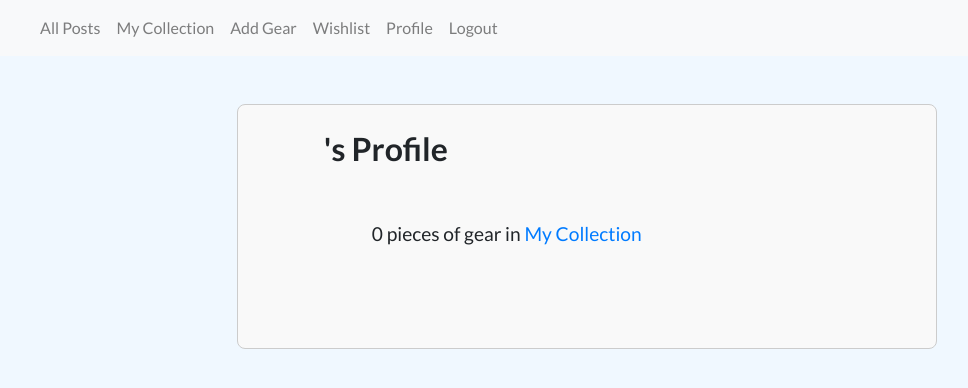
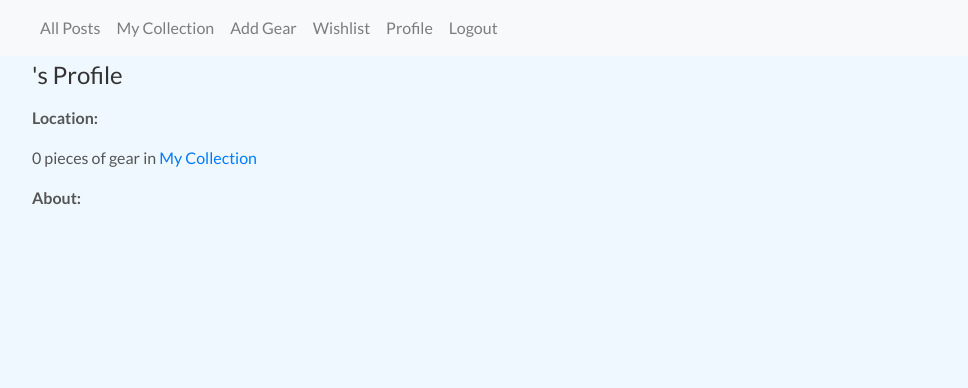
Before and after one commit to jeremywhitney/mygear, a React (Vite) app: page /profile/1 in a window 1280 px wide. Shown: the top 388 px of the page, without its empty margins (53-1021 px from the left). Built offline with nearby package versions, Linux system fonts and the light colour scheme; no server answers; sample sign-in values are in the browser's storage.

Commit message:
More Bootstrap transition. Profile and Wishlist.

```diff
--- a/src/components/users/UserProfile.jsx
+++ b/src/components/users/UserProfile.jsx
@@ -1,8 +1,109 @@
+// import { useEffect, useState } from "react";
+// import { Link, useParams } from "react-router-dom";
+// import { editUser, getUserById } from "../services/userService";
+// import { getPostsByUserId } from "../services/postService";
+// import "./Profile.css";
+
+// export const UserProfile = ({ currentUser }) => {
+//   const [user, setUser] = useState({});
+//   const [postsCount, setPostsCount] = useState(0);
+//   const [isEditMode, setIsEditMode] = useState(false);
+//   const [editableName, setEditableName] = useState("");
+//   const [editableLocation, setEditableLocation] = useState("");
+//   const [editableAboutMe, setEditableAboutMe] = useState("");
+//   const { userId } = useParams();
+
+//   useEffect(() => {
+//     const fetchUserData = async () => {
+//       const userObj = await getUserById(userId);
+//       setUser(userObj);
+//       setEditableName(userObj.name);
+//       setEditableLocation(userObj.location);
+//       setEditableAboutMe(userObj.about);
+
+//       const postsArray = await getPostsByUserId(userId);
+//       setPostsCount(postsArray.length);
+//     };
+//     fetchUserData();
+//   }, [userId]);
+
+//   const toggleEditMode = () => {
+//     setIsEditMode(!isEditMode);
+//   };
+
+//   const handleNameChange = (event) => setEditableName(event.target.value);
+//   const handleLocationChange = (event) =>
+//     setEditableLocation(event.target.value);
+//   const handleAboutMeChange = (event) => setEditableAboutMe(event.target.value);
+
+//   const handleSave = async () => {
+//     const updatedUser = {
+//       ...user,
+//       name: editableName,
+//       location: editableLocation,
+//       about: editableAboutMe,
+//     };
+//     await editUser(userId, updatedUser);
+//     setUser(updatedUser);
+//     setIsEditMode(false);
+//   };
+
+//   return (
+//     <div className="user-profile-container">
+//       <div className="user-name">
+//         {isEditMode ? (
+//           <input type="text" value={editableName} onChange={handleNameChange} />
+//         ) : (
+//           <span>{user.name}'s Profile</span>
+//         )}
+//       </div>
+//       <div className="user-location">
+//         {isEditMode ? (
+//           <input
+//             type="text"
+//             value={editableLocation}
+//             onChange={handleLocationChange}
+//           />
+//         ) : (
+//           <span>{user.location}</span>
+//         )}
+//       </div>
+//       <div className="user-posts">
+//         {postsCount} pieces of gear in{" "}
+//         <Link to={`/mycollection/${user.id}`}>My Collection</Link>
+//       </div>
+//       <div className="user-about">
+//         {isEditMode ? (
+//           <textarea value={editableAboutMe} onChange={handleAboutMeChange} />
+//         ) : (
+//           <span>{user.about}</span>
+//         )}
+//       </div>
+//       {currentUser.id === user.id && (
+//         <div>
+//           {isEditMode ? (
+//             <>
+//               <button className="save-button" onClick={handleSave}>
+//                 Save
+//               </button>
+//             </>
+//           ) : (
+//             <button className="edit-button" onClick={toggleEditMode}>
+//               Edit Profile
+//             </button>
+//           )}
+//         </div>
+//       )}
+//     </div>
+//   );
+// };
+
+
+// BOOTSTRAP //
 import { useEffect, useState } from "react";
 import { Link, useParams } from "react-router-dom";
 import { editUser, getUserById } from "../services/userService";
 import { getPostsByUserId } from "../services/postService";
-import "./Profile.css";
 
 export const UserProfile = ({ currentUser }) => {
   const [user, setUser] = useState({});
@@ -49,46 +150,62 @@ export const UserProfile = ({ currentUser }) => {
   };
 
   return (
-    <div className="user-profile-container">
-      <div className="user-name">
+    <div className="container user-profile-container">
+      <div className="mb-3">
         {isEditMode ? (
-          <input type="text" value={editableName} onChange={handleNameChange} />
+          <input
+            type="text"
+            value={editableName}
+            onChange={handleNameChange}
+            className="form-control"
+            placeholder="Enter name"
+          />
         ) : (
-          <span>{user.name}'s Profile</span>
+          <h2>{user.name}'s Profile</h2>
         )}
       </div>
-      <div className="user-location">
+      <div className="mb-3">
         {isEditMode ? (
           <input
             type="text"
             value={editableLocation}
             onChange={handleLocationChange}
+            className="form-control"
+            placeholder="Enter location"
           />
         ) : (
-          <span>{user.location}</span>
+          <p><strong>Location:</strong> {user.location}</p>
         )}
       </div>
-      <div className="user-posts">
-        {postsCount} pieces of gear in{" "}
-        <Link to={`/mycollection/${user.id}`}>My Collection</Link>
+      <div className="mb-3">
+        <p>{postsCount} pieces of gear in{" "}
+          <Link to={`/mycollection/${user.id}`}>My Collection</Link>
+        </p>
       </div>
-      <div className="user-about">
+      <div className="mb-3">
         {isEditMode ? (
-          <textarea value={editableAboutMe} onChange={handleAboutMeChange} />
+          <textarea
+            value={editableAboutMe}
+            onChange={handleAboutMeChange}
+            className="form-control"
+            placeholder="About me"
+          />
         ) : (
-          <span>{user.about}</span>
+          <p><strong>About:</strong> {user.about}</p>
         )}
       </div>
       {currentUser.id === user.id && (
-        <div>
+        <div className="d-flex justify-content-end">
           {isEditMode ? (
-            <>
-              <button className="save-button" onClick={handleSave}>
-                Save
-              </button>
-            </>
+            <button
+              className="btn btn-primary me-2"
+              onClick={handleSave}>
+              Save
+            </button>
           ) : (
-            <button className="edit-button" onClick={toggleEditMode}>
+            <button
+              className="btn btn-secondary"
+              onClick={toggleEditMode}>
               Edit Profile
             </button>
           )}
--- a/src/components/wishlist/AddToWishlistButton.jsx
+++ b/src/components/wishlist/AddToWishlistButton.jsx
@@ -53,7 +53,7 @@ export const AddToWishlistButton = ({
   };
 
   return (
-    <button onClick={handleClick} className="add-to-wishlist-btn">
+    <button onClick={handleClick} className="btn btn-primary">
       Add to Wishlist
     </button>
   );
```
Also changed, not shown: src/components/wishlist/Wishlist.jsx (+135 -9 lines), src/components/wishlist/Wishlist.css (deleted).
